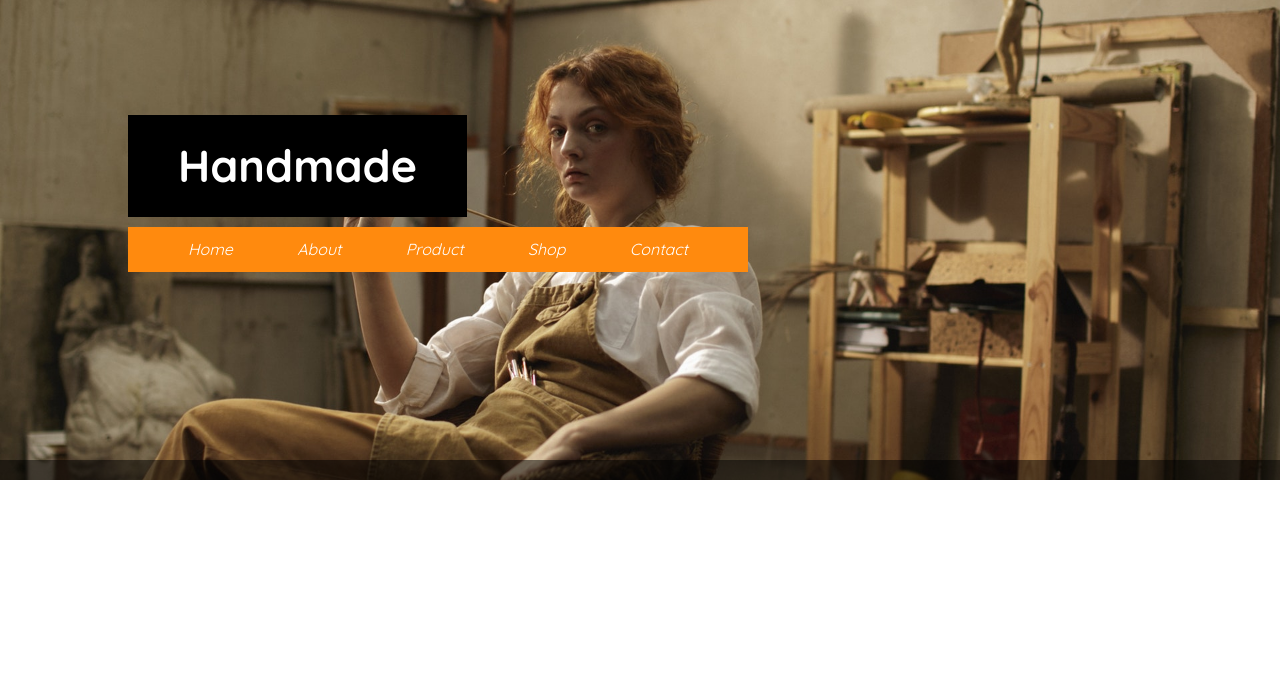
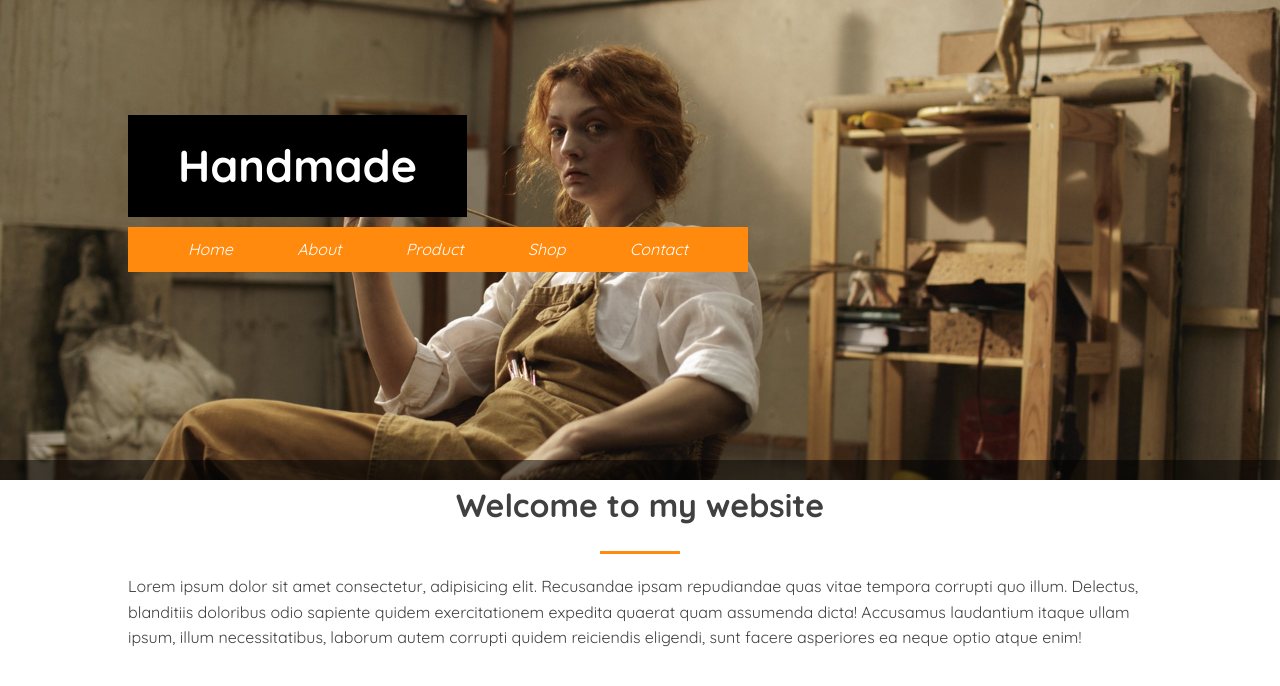
Before and after one commit to zeljkobar/handmade, a plain HTML site: page index.html in a window 1280 px wide. Drawn offline with Linux system fonts and the light colour scheme.

Commit message:
about html

```diff
--- a/index.html
+++ b/index.html
@@ -23,6 +23,14 @@
             </ul>
         </nav>
     </header>
+    <!-- About -->
+
+    <section class="about">
+        <article class="container">
+            <h2>Welcome to my website</h2>
+            <p>Lorem ipsum dolor sit amet consectetur, adipisicing elit. Recusandae ipsam repudiandae quas vitae tempora corrupti quo illum. Delectus, blanditiis doloribus odio sapiente quidem exercitationem expedita quaerat quam assumenda dicta! Accusamus laudantium itaque ullam ipsum, illum necessitatibus, laborum autem corrupti quidem reiciendis eligendi, sunt facere asperiores ea neque optio atque enim!</p>
+        </article>
+    </section>
 
 
 </body>
```
